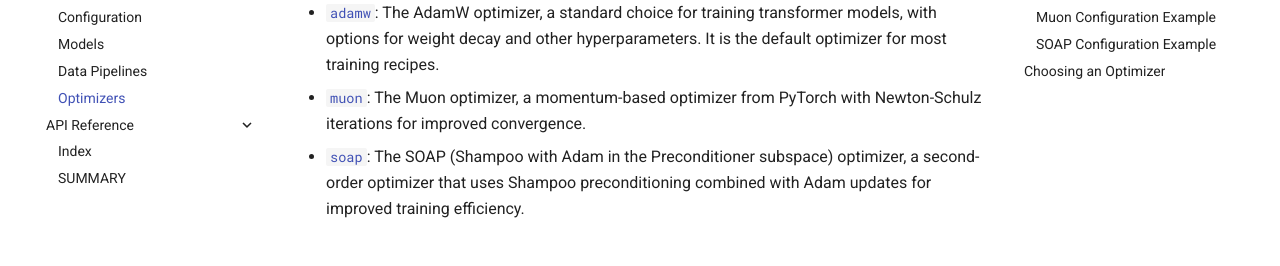
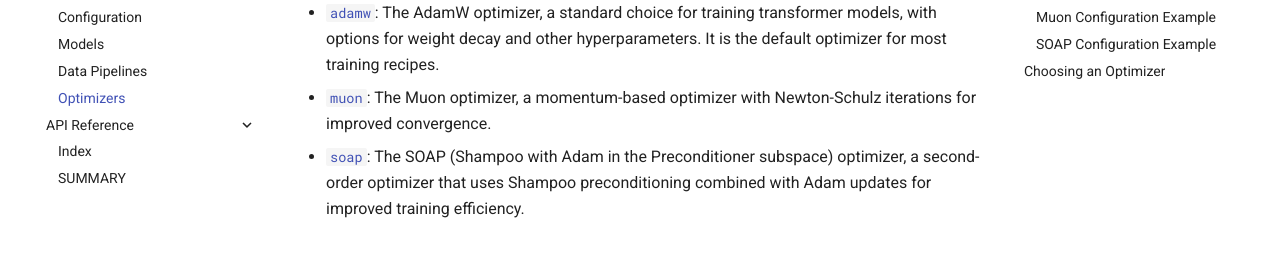
Before and after one commit to alexdremov/optimus-dl, an MkDocs documentation site: the page built from docs/user-guide/optimizers.md, in a window 1280 px wide and 900 px high, scrolled down 335 px. Shown: the part 172-438 px from the top of the window. Built offline with MkDocs 1.6.1 and Material for MkDocs 9.7.7, drawn with Linux system fonts in a browser that asks for light colours; comment, search, counter and statistics services are not loaded.

Commit message:
Fix Muon optimizer description
Co-authored-by: alexdremov <25539425+alexdremov@users.noreply.github.com>

```diff
--- a/docs/user-guide/optimizers.md
+++ b/docs/user-guide/optimizers.md
@@ -9,7 +9,7 @@ For a complete list of available optimizers and their configurations, see the [O
 While any PyTorch optimizer can be used, Optimus-DL provides convenient configs and wrappers for the following:
 
 - [`adamw`](../reference/modules/optim/adamw.md): The AdamW optimizer, a standard choice for training transformer models, with options for weight decay and other hyperparameters. It is the default optimizer for most training recipes.
-- [`muon`](../reference/modules/optim/muon.md): The Muon optimizer, a momentum-based optimizer from PyTorch with Newton-Schulz iterations for improved convergence.
+- [`muon`](../reference/modules/optim/muon.md): The Muon optimizer, a momentum-based optimizer with Newton-Schulz iterations for improved convergence.
 - [`soap`](../reference/modules/optim/soap.md): The SOAP (Shampoo with Adam in the Preconditioner subspace) optimizer, a second-order optimizer that uses Shampoo preconditioning combined with Adam updates for improved training efficiency.
 
 ## Optimizer Configuration
```
